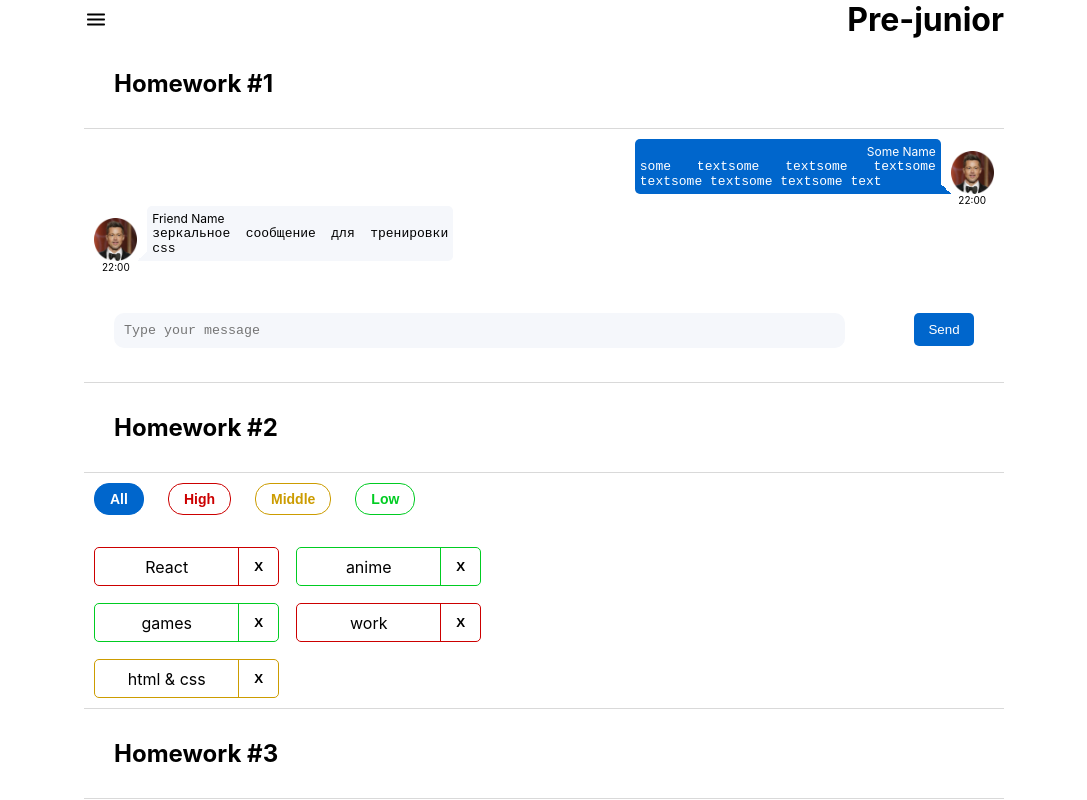
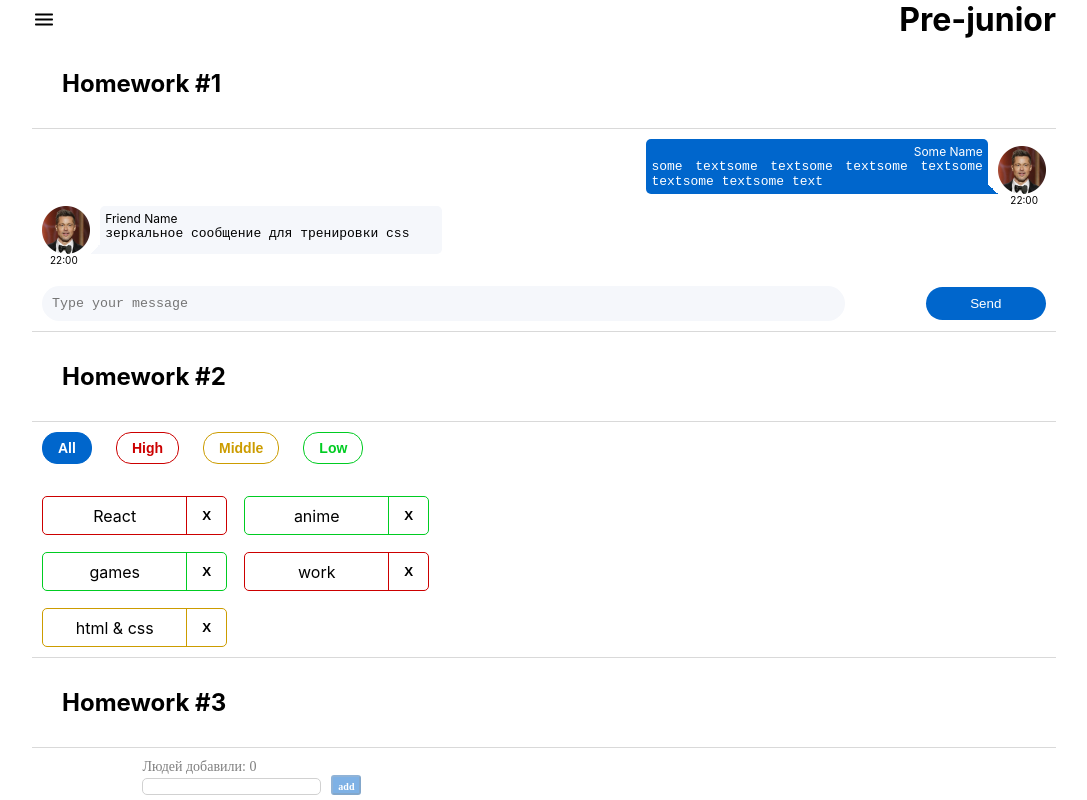
Before and after one commit to Botabay/hws2, a React (Create React App) app: page /#/pre-junior in a window 1280 px wide. Shown: the top 800 px of the page, without its empty margins (96-1183 px from the left). Built offline with nearby package versions, Linux system fonts and the light colour scheme.

Commit message:
refactoring of css code is done, week1

```diff
--- a/src/s1-main/App.module.css
+++ b/src/s1-main/App.module.css
@@ -1,6 +1,6 @@
 .App {
     --header_height: 60px;
-    width: 920px;
+    max-width: 1024px;
     margin: 0 auto;
 
 }
--- a/src/s2-homeworks/hw01/friend-message/FriendMessage.module.css
+++ b/src/s2-homeworks/hw01/friend-message/FriendMessage.module.css
@@ -40,6 +40,7 @@
 .friendMessageText {
     white-space: normal;
     text-align: justify;
+    word-wrap: break-word;
 }
 
 .friendTime {
--- a/src/s2-homeworks/hw01/message-sender/MessageSender.module.css
+++ b/src/s2-homeworks/hw01/message-sender/MessageSender.module.css
@@ -1,32 +1,34 @@
 .sendForm {
     margin-top: 20px;
     border-radius: 5px;
-    padding: 20px;
+    /* padding: 20px; */
+    display:flex;
+    justify-content: space-between;
+    align-items: center;
 }
 
 .textarea {
-    width: 85%;
+    width: 80%;
     padding: 10px;
-    border-radius: 10px;
     resize: none;
     border: none;
     background-color: #F5F7FB;
+    border-radius: 2.5em;
 }
 
 .button {
-    margin-left: 30px;
     background-color: #0066CC;
     height: 2.5em;
     border: none;
-    border-radius: 5px;
-    width: 60px;
+    border-radius: 2.5em;
+    width: 12%;
     color: white;
     float: right;
 }
 
 .button:hover {
-
+    color:red
 }
 .button:active {
-
+    color: yellow
 }
--- a/src/s2-homeworks/hw01/message/Message.module.css
+++ b/src/s2-homeworks/hw01/message/Message.module.css
@@ -5,7 +5,7 @@
 
 .imageAndText {
     display: flex;
-    flex-direction:row-reverse ;
+    flex-direction: row-reverse;
     align-items: end;
     gap: 10px;
 }
@@ -43,7 +43,7 @@
 .messageText {
     white-space: normal;
     text-align: justify;
-
+    overflow-wrap: break-word;
 }
 
 .time {
```
